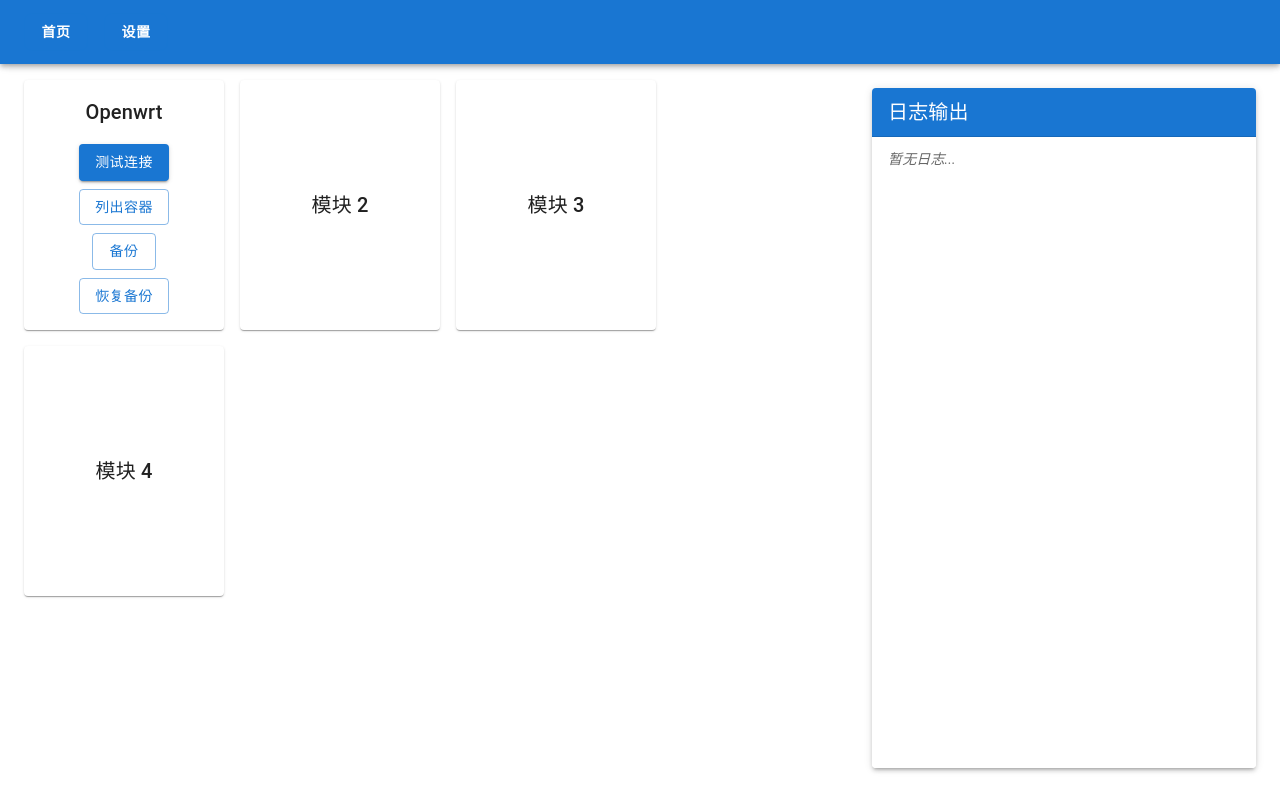
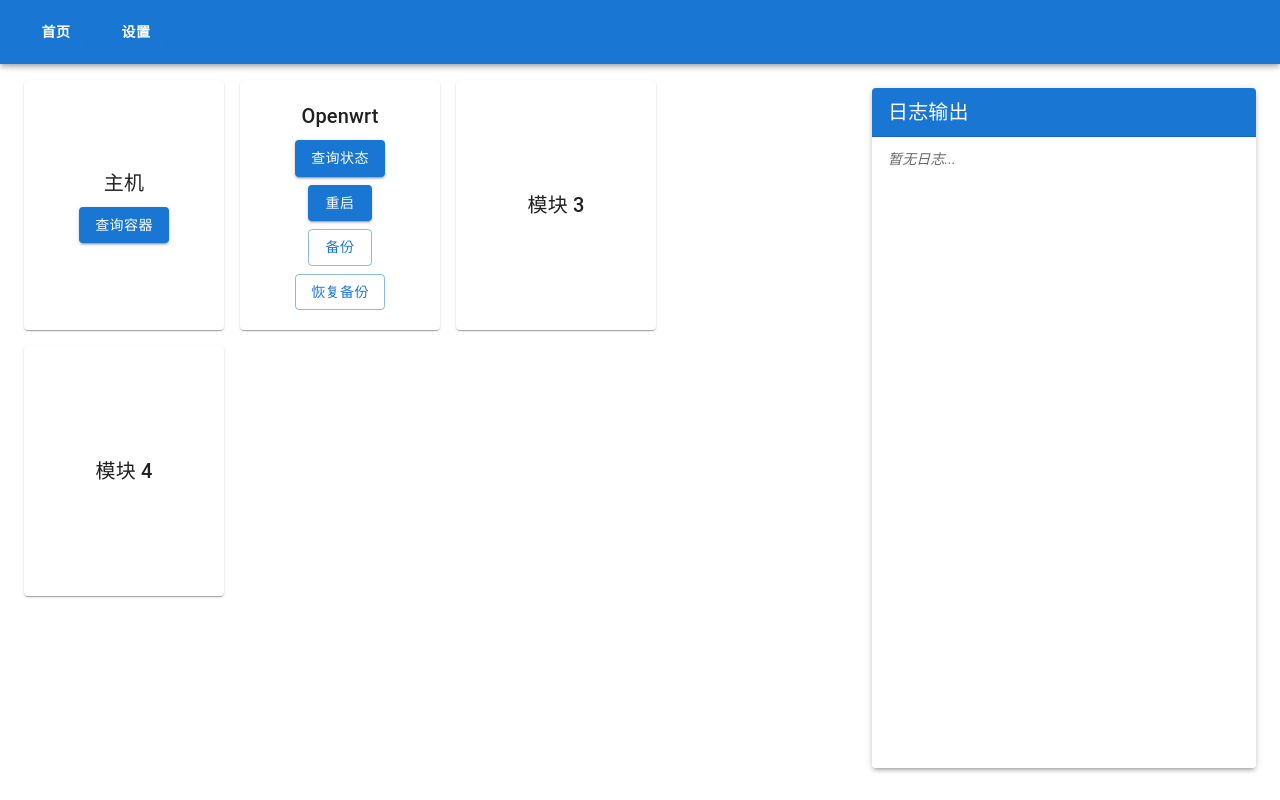
Before and after one commit to v2vv/linux-ops-script, a React (Vite) app in the folder frontend/: page / in a window 1280 px wide. Built offline with nearby package versions, Linux system fonts and the light colour scheme; some icons are missing.

Commit message:
增加多个功能按钮

```diff
--- a/frontend/src/components/Mui.jsx
+++ b/frontend/src/components/Mui.jsx
@@ -204,7 +204,7 @@ export default function SidebarLayout() {
       return (
         <Box sx={{ pr: "33%" }}>
           <Grid container spacing={2}>
-            {["Openwrt", "模块 2", "模块 3", "模块 4"].map((module, index) => (
+            {["主机", "Openwrt", "模块 3", "模块 4"].map((module, index) => (
               <Grid item xs={12} md={6} key={index}>
                 <Paper sx={{
                   height: 250,
@@ -218,17 +218,24 @@ export default function SidebarLayout() {
                   <Typography variant="h6">{module}</Typography>
                   {module === "Openwrt" && (
                     <>
-                      <Button variant="contained" sx={{ mt: 2 }} onClick={handleModule1Action1}>
-                        测试连接
+                      <Button variant="contained" sx={{ mt: 1 }} onClick={handleModule1Action1}>
+                        查询状态
                       </Button>
-                      <Button variant="outlined" sx={{ mt: 1 }} onClick={handleModule1Action2}>
-                        列出容器
+                      <Button variant="contained" sx={{ mt: 1 }} onClick={handleModule1Action2}>
+                        重启
                       </Button>
                       <Button variant="outlined" sx={{ mt: 1 }} onClick={handleModule1Action2}>
                         备份
                       </Button>
                       <Button variant="outlined" sx={{ mt: 1 }} onClick={handleModule1Action2}>
                         恢复备份
+                      </Button>
+                    </>
+                  )}
+                  {module === "主机" && (
+                    <>
+                      <Button variant="contained" sx={{ mt: 1 }} onClick={handleModule1Action1}>
+                        查询容器
                       </Button>
                     </>
                   )}
```
